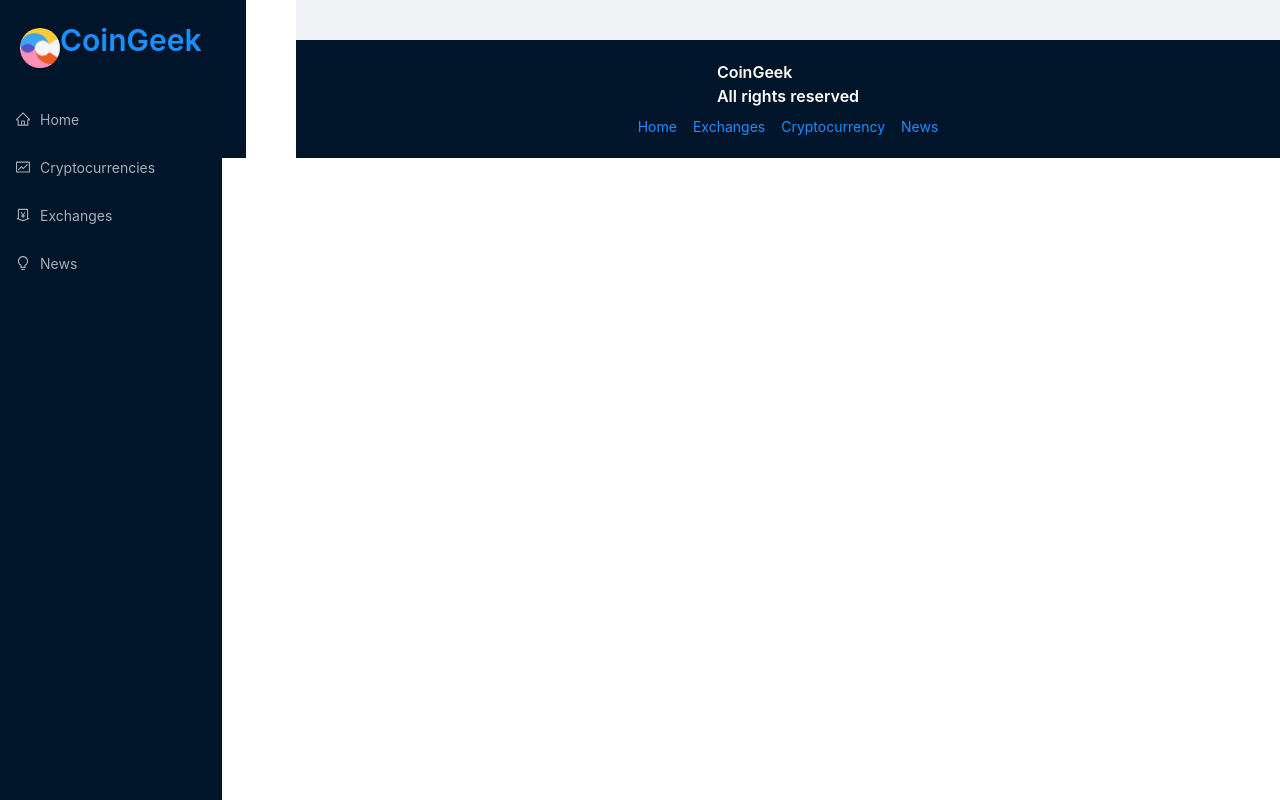
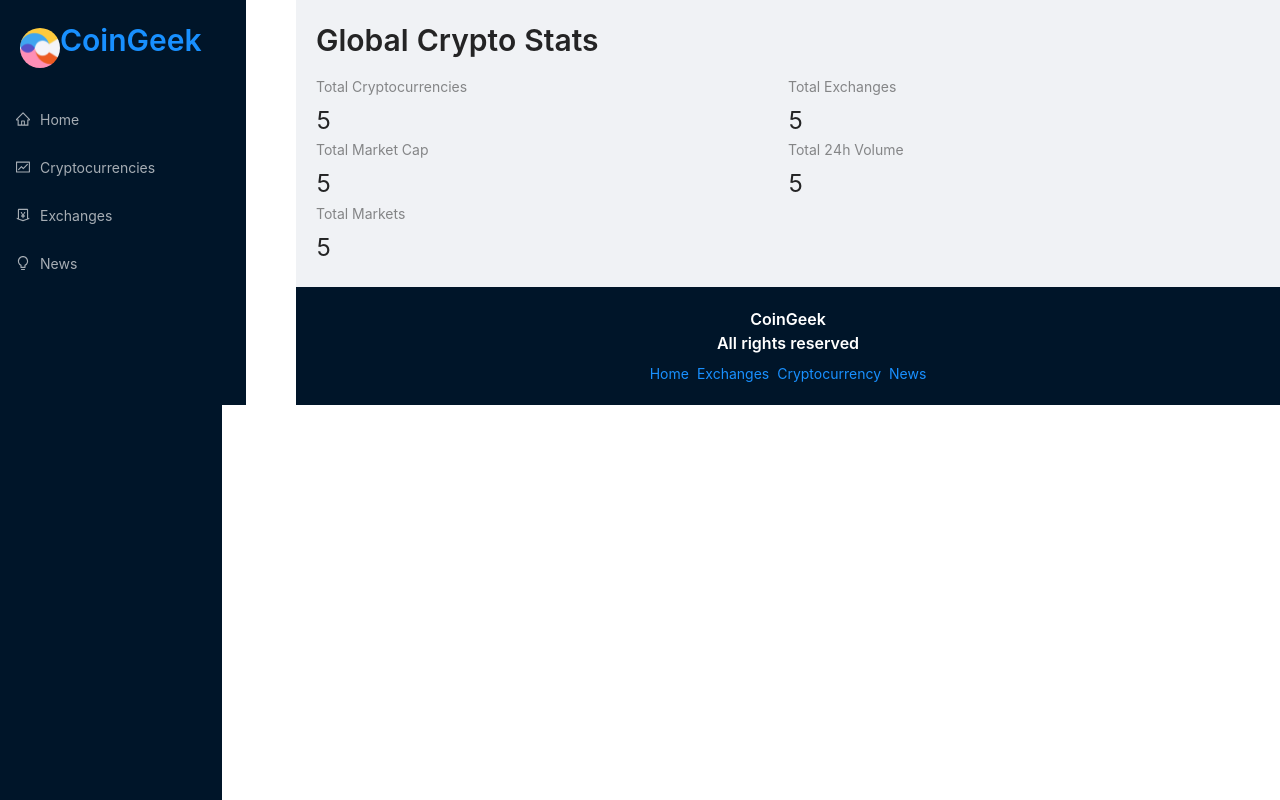
Before and after one commit to Swapnil074/CoinGeek, a React (Create React App) app: page / in a window 1280 px wide. Built offline with nearby package versions, Linux system fonts and the light colour scheme.

Commit message:
redux store setup

```diff
--- a/package.json
+++ b/package.json
@@ -18,7 +18,7 @@
     "react-chartjs-2": "^4.0.1",
     "react-dom": "^17.0.2",
     "react-redux": "^7.2.6",
-    "react-router-dom": "^6.2.1",
+    "react-router-dom": "^5.3.0",
     "react-scripts": "5.0.0",
     "web-vitals": "^2.1.4"
   },
--- a/src/App.js
+++ b/src/App.js
@@ -1,5 +1,5 @@
 import React from "react";
-import { Routes, Route, Link } from "react-router-dom";
+import { Switch, Route, Link } from "react-router-dom";
 import { Layout, Typography, Space } from "antd";
 import {
   Navbar,
@@ -20,21 +20,34 @@
       <div className="main">
         <Layout>
           <div className="routes">
-            <Routes>
-              <Route path="/welcome" component={Homepage} />
-              <Route path="/exchanges" component={Exchanges} />
-              <Route path="/cryptocurrencies" component={Cryptocurrency} />
-              <Route path="/crypto/:coinId" component={CoinDetails} />
-              <Route path="/news" component={News} />
-            </Routes>
+            <Switch>
+              <Route exact path="/">
+                <Homepage />
+              </Route>
+              <Route exact path="/exchanges">
+                <Exchanges />
+              </Route>
+              <Route exact path="/cryptocurrencies">
+                <Cryptocurrency />
+              </Route>
+              <Route exact path="/crypto/:coinId">
+                <CoinDetails />
+              </Route>
+              <Route exact path="/news">
+                <News />
+              </Route>
+            </Switch>
           </div>
         </Layout>
         <div className="footer">
-          <Typography.Title level={5} style={{ color: "white" }}>
+          <Typography.Title
+            level={5}
+            style={{ color: "white", textAlign: "center" }}
+          >
             CoinGeek <br />
             All rights reserved
           </Typography.Title>
-          <Space size="middle" style={{ color: "white" }}>
+          <Space>
             <Link to="/welcome">Home</Link>
             <Link to="/exchanges">Exchanges</Link>
             <Link to="/cryptocurrency">Cryptocurrency</Link>
--- /dev/null
+++ b/src/app/store.js
@@ -0,0 +1,5 @@
+import { configureStore } from "@reduxjs/toolkit";
+
+export default configureStore({
+  reducer: {},
+});
--- a/src/components/Homepage.jsx
+++ b/src/components/Homepage.jsx
@@ -1,10 +1,33 @@
 import React from "react";
+import millify from "millify";
+import { Row, Col, Typography, Statistic } from "antd";
+import { Link } from "react-router-dom";
+const { Title } = Typography;
 
 const Homepage = () => {
   return (
-    <div>
-      <h1>Homepage</h1>
-    </div>
+    <>
+      <Title level={2} className="heading">
+        Global Crypto Stats
+      </Title>
+      <Row>
+        <Col span={12}>
+          <Statistic title="Total Cryptocurrencies" value="5" />
+        </Col>
+        <Col span={12}>
+          <Statistic title="Total Exchanges" value="5" />
+        </Col>
+        <Col span={12}>
+          <Statistic title="Total Market Cap" value="5" />
+        </Col>
+        <Col span={12}>
+          <Statistic title="Total 24h Volume" value="5" />
+        </Col>
+        <Col span={12}>
+          <Statistic title="Total Markets" value="5" />
+        </Col>
+      </Row>
+    </>
   );
 };
 
--- a/src/index.js
+++ b/src/index.js
@@ -1,13 +1,17 @@
 import React from "react";
 import ReactDOM from "react-dom";
 import { BrowserRouter as Router } from "react-router-dom";
+import { Provider } from "react-redux";
 
 import App from "./App";
 import "antd/dist/antd.css"; // makes the antd css available
+import store from "./app/store";
 
 ReactDOM.render(
   <Router>
-    <App />
+    <Provider store={store}>
+      <App />
+    </Provider>
   </Router>,
   document.getElementById("root")
 );
```
Also changed, not shown: src/services/cryptoApi.js (added, +17 -0 lines), 1 other file (tests, documents, lock files or other folders).
